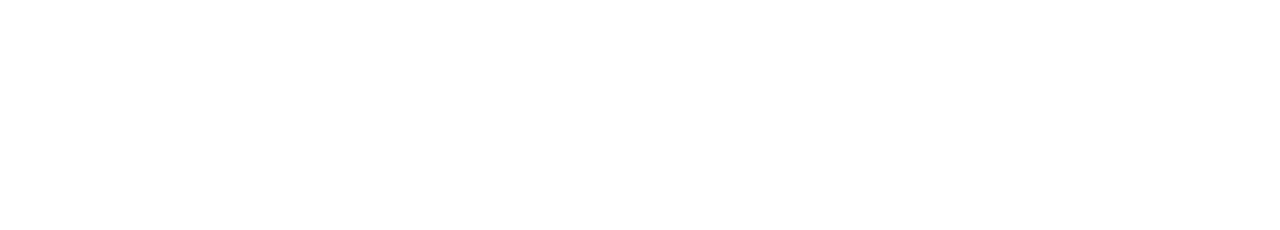
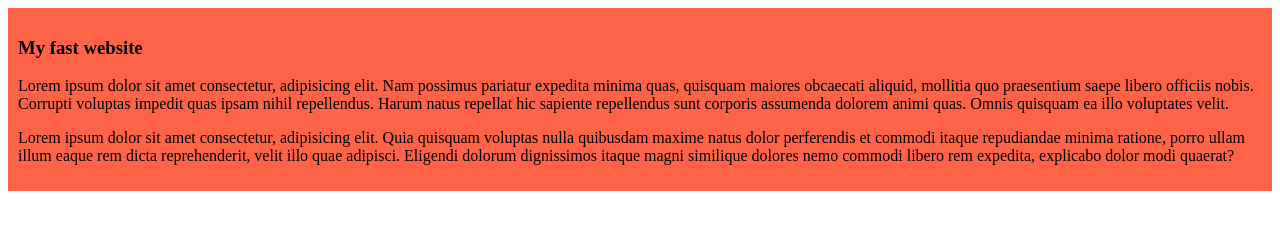
Before and after one commit to Saem55/my-fast-github-repo, a plain HTML site: page index.html in a window 1280 px wide. Drawn offline with Linux system fonts and the light colour scheme.

Commit message:
added the first blog

```diff
--- a/index.html
+++ b/index.html
@@ -4,8 +4,18 @@
     <meta charset="UTF-8">
     <meta name="viewport" content="width=device-width, initial-scale=1.0">
     <title>My fast Ever Github Repo </title>
+    <link rel="stylesheet" href="style.css">
 </head>
 <body>
+    <div>
+        <h3>
+            My fast website
+        </h3>
+        <p>Lorem ipsum dolor sit amet consectetur, adipisicing elit. Nam possimus pariatur expedita minima quas, quisquam maiores obcaecati aliquid, mollitia quo praesentium saepe libero officiis nobis. Corrupti voluptas impedit quas ipsam nihil repellendus. Harum natus repellat hic sapiente repellendus sunt corporis assumenda dolorem animi quas. Omnis quisquam ea illo voluptates velit.
 
+        </p>
+        <p>Lorem ipsum dolor sit amet consectetur, adipisicing elit. Quia quisquam voluptas nulla quibusdam maxime natus dolor perferendis et commodi itaque repudiandae minima ratione, porro ullam illum eaque rem dicta reprehenderit, velit illo quae adipisci. Eligendi dolorum dignissimos itaque magni similique dolores nemo commodi libero rem expedita, explicabo dolor modi quaerat?</p>
+
+    </div>
 </body>
 </html>
--- /dev/null
+++ b/style.css
@@ -0,0 +1,4 @@
+div{
+    background-color: tomato;
+    padding: 10px;
+}
```
